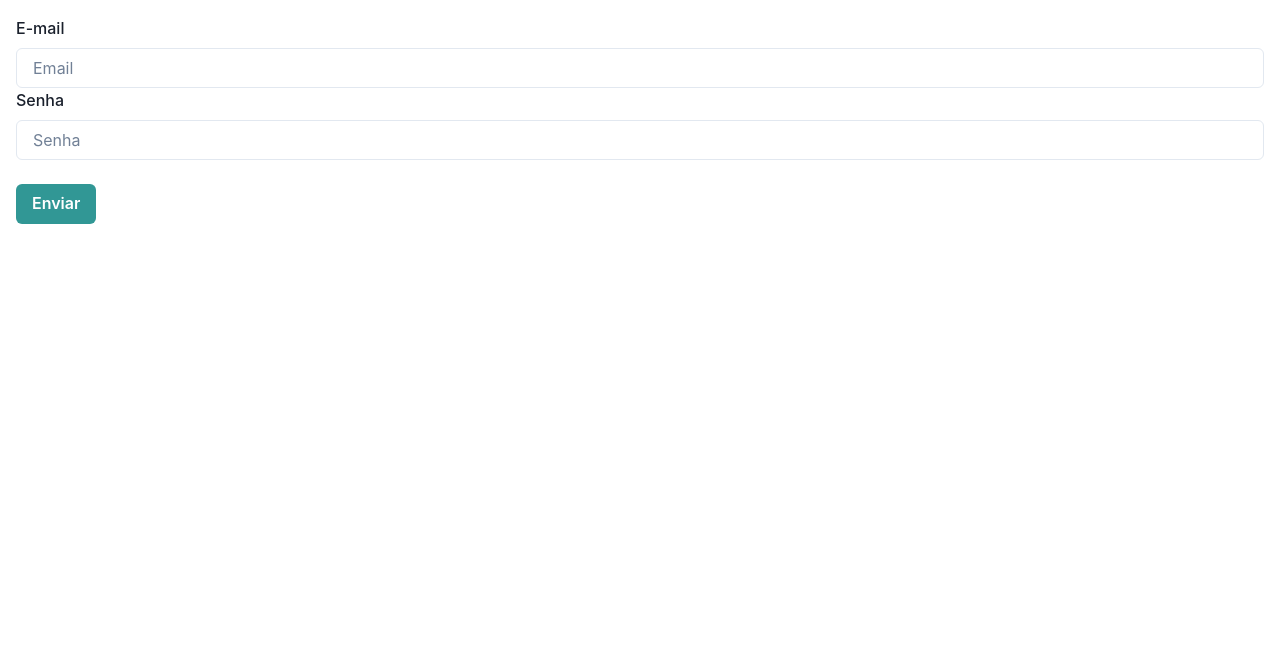
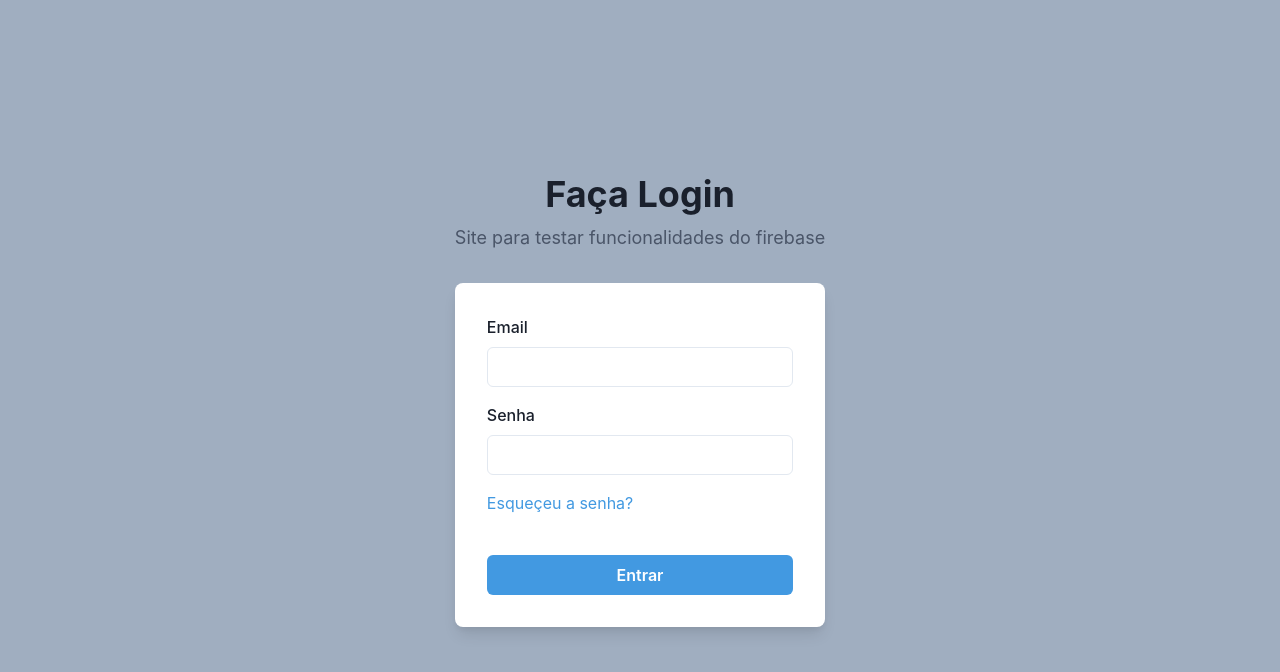
Before and after one commit to imnotannamaria/firebase-react, a React (Vite) app: page /login in a window 1280 px wide. Shown: the top 672 px of the page. Built offline with nearby package versions, Linux system fonts and the light colour scheme; no server answers.

Commit message:
Login style

```diff
--- a/src/pages/Login.tsx
+++ b/src/pages/Login.tsx
@@ -3,9 +3,13 @@ import { signInWithEmailAndPassword } from 'firebase/auth'
 import {
   Box,
   Button,
+  Flex,
   FormControl,
   FormLabel,
+  Heading,
   Input,
+  Link,
+  Stack,
   Text,
   useToast,
 } from '@chakra-ui/react'
@@ -58,33 +62,55 @@ export function Login() {
   }
 
   return (
-    <Box p={4} justifyContent="center">
-      <form onSubmit={handleLogin}>
-        <FormControl>
-          <FormLabel htmlFor="email">E-mail</FormLabel>
+    <Flex minH={'100vh'} align={'center'} justify={'center'} bg={'gray.400'}>
+      <Stack spacing={8} mx={'auto'} maxW={'lg'} py={12} px={6}>
+        <Stack align={'center'}>
+          <Heading fontSize={'4xl'}>Faça Login</Heading>
+          <Text fontSize={'lg'} color={'gray.600'}>
+            Site para testar funcionalidades do firebase
+          </Text>
+        </Stack>
+        <Box rounded={'lg'} bg={'white'} boxShadow={'lg'} p={8}>
+          <Stack spacing={4}>
+            <FormControl id="email">
+              <FormLabel>Email</FormLabel>
               <Input
                 type="email"
-            placeholder="Email"
                 value={email}
                 onChange={(e) => setEmail(e.target.value)}
               />
-          <FormLabel htmlFor="password">Senha</FormLabel>
+            </FormControl>
+            <FormControl id="password">
+              <FormLabel>Senha</FormLabel>
               <Input
                 type="password"
-            placeholder="Senha"
                 value={password}
                 onChange={(e) => setPassword(e.target.value)}
               />
             </FormControl>
-
-        <Text color="red" pt={2}>
-          {error}
-        </Text>
-
-        <Button mt={4} colorScheme="teal" type="submit">
-          Enviar
+            <Stack spacing={10}>
+              <Stack
+                direction={{ base: 'column', sm: 'row' }}
+                align={'start'}
+                justify={'space-between'}
+              >
+                <Link color={'blue.400'}>Esqueçeu a senha?</Link>
+                <Text>{error}</Text>
+              </Stack>
+              <Button
+                bg={'blue.400'}
+                color={'white'}
+                _hover={{
+                  bg: 'blue.500',
+                }}
+                onClick={handleLogin}
+              >
+                Entrar
               </Button>
-      </form>
+            </Stack>
+          </Stack>
         </Box>
+      </Stack>
+    </Flex>
   )
 }
```
Lines whose indentation alone changed are shown as unchanged.
